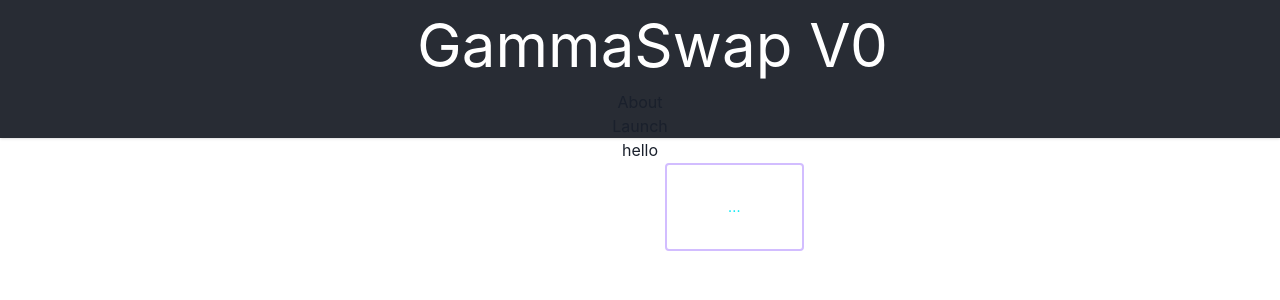
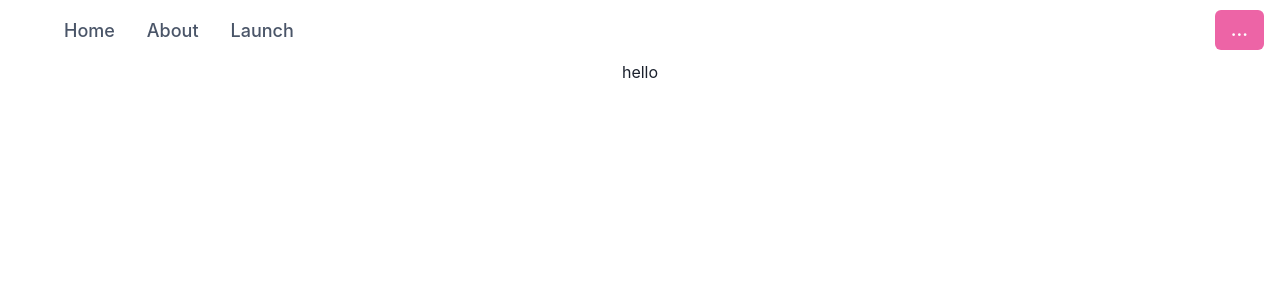
Before and after one commit to dam417/gammaswap, a React (Create React App) app: page / in a window 1280 px wide. Shown: the top 300 px of the page. Built offline with nearby package versions, Linux system fonts and the light colour scheme.

Commit message:
added functionality to new navbar

```diff
--- a/src/App.css
+++ b/src/App.css
@@ -1,65 +1,3 @@
 .App {
   text-align: center;
 }
-
-
-.App-header {
-
-  background-image: url(./images/GammaSwapImage.png);
-  background-size: cover;
-  min-height: 100vh;
-  display: flex;
-  flex-direction: column;
-  align-items: center;
-  justify-content: center;
-  font-size: calc(10px + 2vmin);
-  color: white;
-}
-
-
-
-
-.App-link {
-  color: white;
-}
-
-@keyframes App-logo-spin {
-  from {
-    transform: rotate(0deg);
-  }
-  to {
-    transform: rotate(360deg);
-  }
-}
-
-@import url("https://fonts.googleapis.com/css2?family=Roboto&display=swap");
-
-.nav-bar {
-  background-color: #282c34;
-}
-
-.navbar-brand {
-  font-size:60px;
-  color:white;
-  margin-top: 0px;
-  margin-bottom: 0px;
-  margin-left: 25px;
-}
-
-
-.wallet {
-  position: absolute;
-  display: inline-grid;
-  padding: 30px 61px;
-  border-radius: 4px;
-  color: #03e9f4;
-  text-decoration: none;
-  text-transform: uppercase;
-  overflow: hidden;
-  margin: 25px;
-  font-family: "Roboto", sans-serif;
-  filter: hue-rotate(0deg);
-  border: 2px solid #d2bdff;
-  transition: all 0.1s linear;
-  float:right;
-}
--- a/src/components/Navbar.js
+++ b/src/components/Navbar.js
@@ -1,81 +1,116 @@
-import React, { useState, useEffect  } from 'react'
-import { Link, useNavigate, useLocation } from 'react-router-dom'
-import styled from 'styled-components';
-const Button = styled.button`
-            background-color: black;
-            color: white;
-            font-size: 20px;
-            position: absolute;
-            padding: 10px 60px;
-            border-radius: 5px;
-            margin: 10px 0px;
-            margin-left: 500px;
-            cursor: pointer;
-            &:disabled {
-            color: grey;
-            opacity: 0.7;
-            cursor: default;
-        }
-            `;
-const homeLink = {
-    cursor: 'pointer'
+import * as React from 'react'
+import {
+    Box,
+    Flex,
+    Button,
+    Stack,
+    Link as ChakraLink,
+    Popover,
+    PopoverTrigger,
+    PopoverContent,
+    useColorModeValue,
+    useDisclosure,
+} from '@chakra-ui/react';
+
+function Navbar(props) {
+    const { isOpen, onToggle } = useDisclosure();
+
+    return (
+        <Box>
+            <Flex
+                bg={useColorModeValue('', 'gray.800')}
+                color={useColorModeValue('gray.600', 'white')}
+                minH={'60px'}
+                py={{ base: 2 }}
+                px={{ base: 4 }}
+                align={'center'}>
+                <Flex flex={{ base: 1 }} justify={{ base: 'center', md: 'start' }}>
+                    <Flex display={{ base: 'none', md: 'flex' }} ml={10}>
+                        <DesktopNav />
+                    </Flex>
+                </Flex>
+                <Stack
+                    flex={{ base: 1, md: 0 }}
+                    justify={'flex-end'}
+                    direction={'row'}
+                    spacing={6}>
+                    <Button
+                        display={{ base: 'none', md: 'inline-flex' }}
+                        fontSize={'lg'}
+                        fontWeight={600}
+                        color={'white'}
+                        bg={'pink.400'}
+                        href={'#'}
+                        _hover={{
+                        bg: 'pink.300',
+                        }}>
+                        {props.account !== props.account ? "Connect Wallet" : props.account}
+                    </Button>
+                </Stack>
+            </Flex>
+        </Box>
+    );
+}
+
+const DesktopNav = () => {
+    const linkColor = useColorModeValue('gray.600', 'gray.200');
+    const linkHoverColor = useColorModeValue('gray.800', 'white');
+    const popoverContentBgColor = useColorModeValue('white', 'gray.800');
+
+    return (
+        <Stack direction={'row'} spacing={4}>
+        {NAV_ITEMS.map((navItem) => (
+            <Box key={navItem.label}>
+            <Popover trigger={'hover'} placement={'bottom-start'}>
+                <PopoverTrigger>
+                <ChakraLink
+                    p={2}
+                    href={navItem.href ?? '#'}
+                    fontSize={'lg'}
+                    fontWeight={500}
+                    color={linkColor}
+                    _hover={{
+                    textDecoration: 'none',
+                    color: linkHoverColor,
+                    }}>
+                    {navItem.label}
+                </ChakraLink>
+                </PopoverTrigger>
+                {navItem.children && (
+                <PopoverContent
+                    border={0}
+                    boxShadow={'xl'}
+                    bg={popoverContentBgColor}
+                    p={4}
+                    rounded={'xl'}
+                    minW={'sm'}>
+                    <Stack>
+                    {navItem.children.map((child) => (
+                        <DesktopSubNav key={child.label} {...child} />
+                    ))}
+                    </Stack>
+                </PopoverContent>
+                )}
+            </Popover>
+            </Box>
+        ))}
+        </Stack>
+    );
 };
 
-function Navbar(props) {
+const NAV_ITEMS = [
+    {
+        label: 'Home',
+        href: '/',
+    },
+    {
+        label: 'About',
+        href: '/about',
+    },
+    {
+        label: 'Launch',
+        href: '/app',
+    },
+];
 
-
-    let navigate = useNavigate();
-
-    let loc = useLocation();
-    console.log("location >> ");
-    console.log(loc);
-
-    useEffect(() => {
-        console.log("location >> ");
-        console.log(loc);
-    },[]);
-
-    const routeChange = (path) =>{
-        //console.log("routeChange >> " + id);
-        //let path = `/app/${id}`;
-        //let path = `/app`;
-        navigate(path);
-    }
-
-    return (
-        <div className="nav-bar">
-            <nav className="navbar navbar-dark fixed-top bg-dark flex-md-nowrap p-0 shadow">
-                <h1 className="navbar-brand col-sm-3 col-md-2 mr-0">
-                    <Link to="/">
-                        GammaSwap V0
-                    </Link>
-                </h1>
-                <div>
-                    <Link to="/about">
-                        About
-                    </Link>
-                </div>
-                <div>
-                    <Link to="/app">
-                        Launch
-                    </Link>
-                </div>
-                <div className="wallet">
-                    {props.account}
-                </div>
-            {/* {loc.pathname == '/'
-            ?
-            <Button
-                onClick={() => {
-                    routeChange('/app')
-                }}
-            >
-                Launch
-            </Button>
-            : <div></div>
-            } */}
-            </nav>
-        </div>
-    )
-}
 export default Navbar
```
